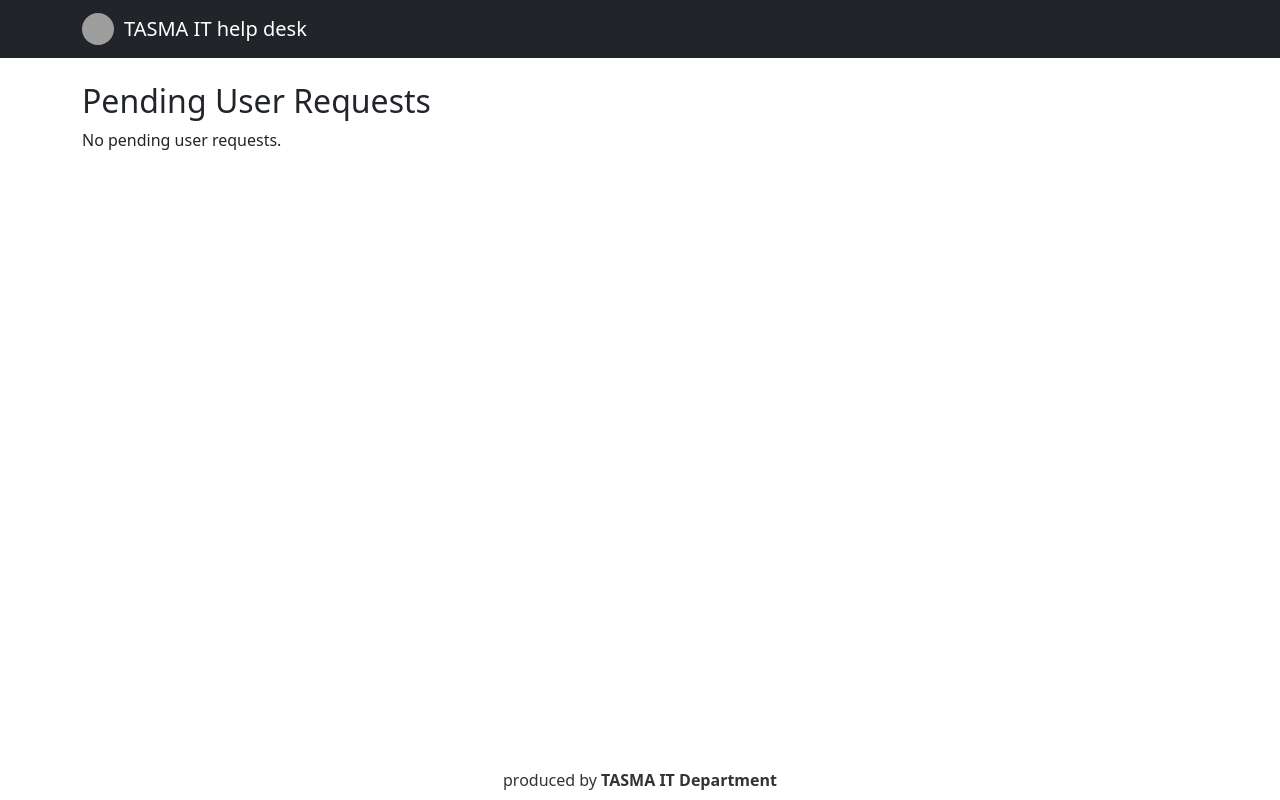
After one commit to SethmaduSandeepa/TASMA-IT-ticket-raise, a Flask app: template templates/user_requests.html in a window 1280 px wide. The commit adds this page. Run offline with Flask 3, Linux system fonts and the light colour scheme; the template is opened without the code that fills it, so the values that code supplies are empty; parts of the project's set-up code (start-up, migrations or seed data) failed here and were passed over; some libraries are stand-ins or nearby versions; grey boxes are pictures that could not be loaded.

Commit message:
Admin user request approval system: notification, accept, delete

```diff
--- a/app.py
+++ b/app.py
@@ -1,3 +1,28 @@
+from flask import g
+# Add before_request to set pending_count for admin
+@app.before_request
+def before_request():
+    g.pending_count = 0
+    if 'username' in session and session.get('role') == 'admin':
+        g.pending_count = users.count_documents({"role": "user", "status": "pending"})
+
+# Admin: View and manage pending user requests
+@app.route('/admin/requests', methods=['GET', 'POST'])
+def user_requests():
+    if 'username' not in session or session.get('role') != 'admin':
+        return redirect(url_for('login'))
+    if request.method == 'POST':
+        action = request.form.get('action')
+        user_id = request.form.get('user_id')
+        if action == 'accept':
+            users.update_one({"_id": ObjectId(user_id)}, {"$set": {"status": "active"}})
+            flash("User accepted.")
+        elif action == 'delete':
+            users.delete_one({"_id": ObjectId(user_id)})
+            flash("User deleted.")
+        return redirect(url_for('user_requests'))
+    pending_users = list(users.find({"role": "user", "status": "pending"}))
+    return render_template('user_requests.html', pending_users=pending_users)
 from flask import Flask, render_template, request, redirect, url_for, session, flash
 from pymongo import MongoClient
 from dotenv import load_dotenv
@@ -48,9 +73,10 @@ def register():
             "username": username,
             "password": hashed,
             "role": "user",
-            "pc_name": pc_name
+            "pc_name": pc_name,
+            "status": "pending"
         })
-        flash("Registration successful. Please log in.")
+        flash("Registration request sent. Please wait for admin approval.")
         return redirect(url_for('login'))
     return render_template('register.html')
 
@@ -61,6 +87,9 @@ def login():
         password = request.form['password']
         user = users.find_one({"username": username})
         if user and bcrypt.checkpw(password.encode('utf-8'), user['password']):
+            if user.get('status', 'active') != 'active':
+                flash("Your account is not yet approved by admin.")
+                return render_template('login.html')
             session['username'] = user['username']
             session['role'] = user['role']
             return redirect(url_for('index'))
--- a/templates/base.html
+++ b/templates/base.html
@@ -14,6 +14,16 @@
       </a>
       {% if session.username %}
         <span class="text-light">Logged in as: {{ session.username }} ({{ session.role }})</span>
+        {% if session.role == 'admin' %}
+          <a href="{{ url_for('user_requests') }}" class="btn position-relative mx-2" title="User Requests">
+            <svg xmlns="http://www.w3.org/2000/svg" width="24" height="24" fill="currentColor" class="bi bi-bell" viewBox="0 0 16 16">
+              <path d="M8 16a2 2 0 0 0 1.985-1.75H6.015A2 2 0 0 0 8 16zm.104-14.804A1 1 0 0 0 6 2c0 .628-.134 1.197-.36 1.68C4.21 4.68 3 6.06 3 8v3.086l-.707.707A1 1 0 0 0 3 13h10a1 1 0 0 0 .707-1.707L13 11.086V8c0-1.94-1.21-3.32-2.64-4.32A3.01 3.01 0 0 0 10 2a1 1 0 0 0-1.896-.804zM14 8c0-2.21-1.343-4-3-4s-3 1.79-3 4v3.586l-1 1V13h8v-1.414l-1-1V8z"/>
+            </svg>
+            {% if g.get('pending_count', 0) > 0 %}
+              <span class="position-absolute top-0 start-100 translate-middle badge rounded-pill bg-danger">{{ g.pending_count }}</span>
+            {% endif %}
+          </a>
+        {% endif %}
         <a class="btn btn-outline-light btn-sm" href="{{ url_for('logout') }}">Logout</a>
       {% endif %}
     </div>
--- /dev/null
+++ b/templates/user_requests.html
@@ -0,0 +1,23 @@
+{% extends 'base.html' %}
+{% block content %}
+<h2>Pending User Requests</h2>
+{% if pending_users %}
+  <div class="list-group mb-4">
+    {% for user in pending_users %}
+      <div class="list-group-item d-flex justify-content-between align-items-center">
+        <div>
+          <b>{{ user.username }}</b>
+          <span class="text-muted ms-2">PC: {{ user.pc_name }}</span>
+        </div>
+        <form method="POST" class="d-flex gap-2 mb-0">
+          <input type="hidden" name="user_id" value="{{ user._id }}">
+          <button type="submit" name="action" value="accept" class="btn btn-success btn-sm">Accept</button>
+          <button type="submit" name="action" value="delete" class="btn btn-danger btn-sm">Delete</button>
+        </form>
+      </div>
+    {% endfor %}
+  </div>
+{% else %}
+  <p>No pending user requests.</p>
+{% endif %}
+{% endblock %}
```
